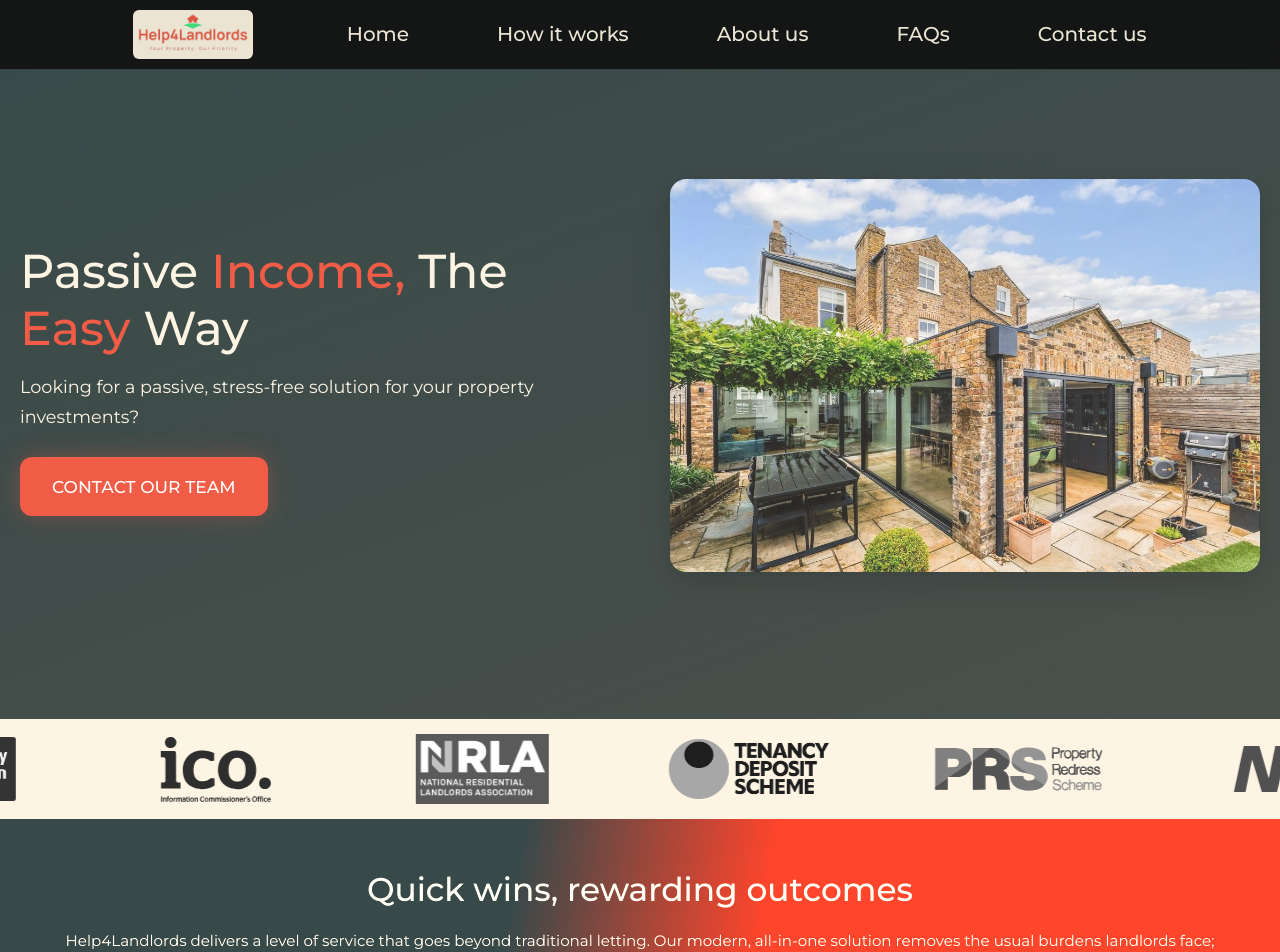
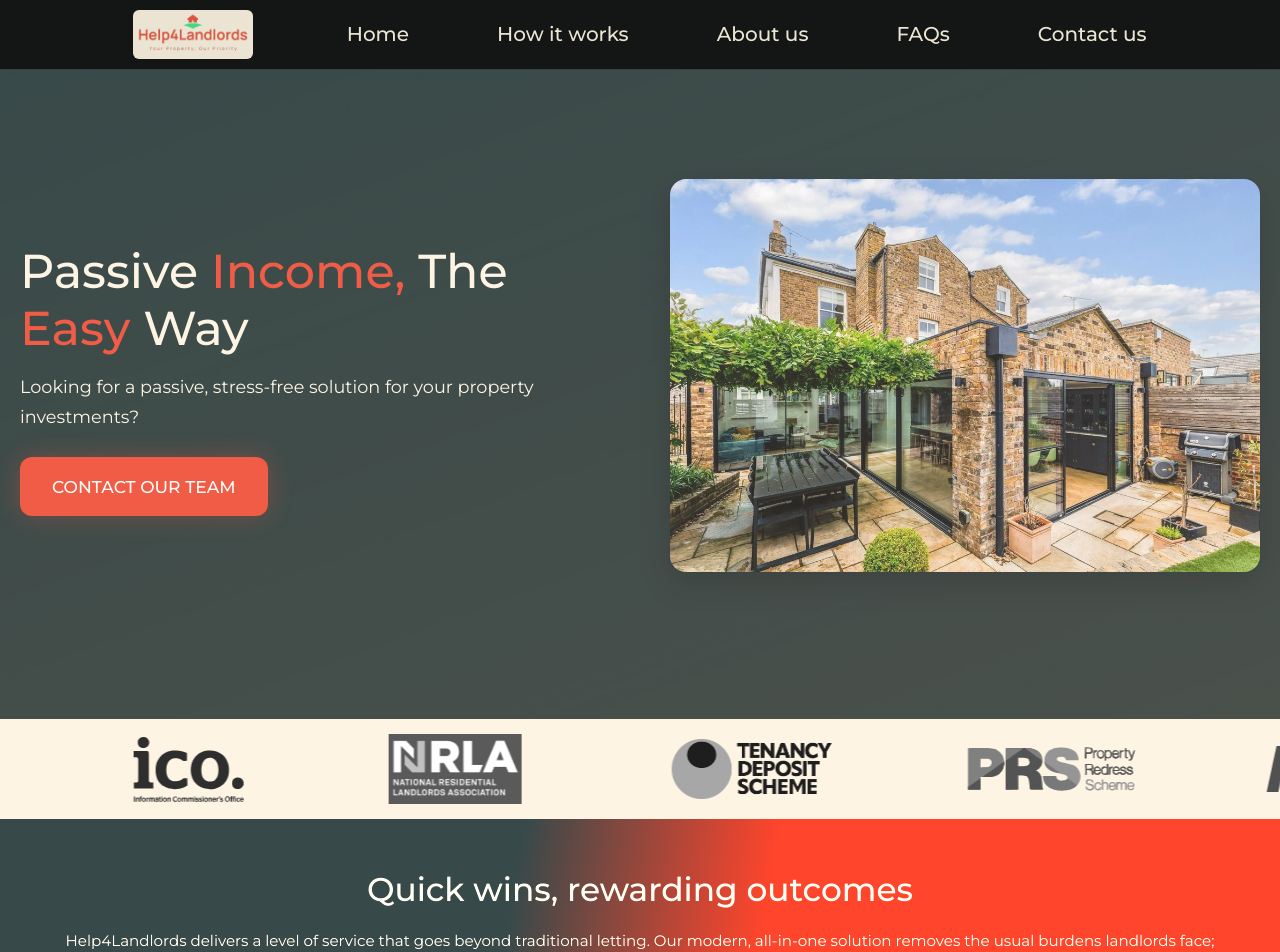
Before and after one commit to Tiger-Catori/Landlord-Website, a React (Vite) app in the folder Landing-Page/: page / in a window 1280 px wide. Shown: the top 952 px of the page. Built offline with nearby package versions, Linux system fonts and the light colour scheme.

Commit message:
Adjusted banner item spacing/gap

```diff
--- a/Landing-Page/src/css/Banner.css
+++ b/Landing-Page/src/css/Banner.css
@@ -76,7 +76,7 @@
 }
 
 .banner__img:nth-child(6) {
-    margin-right: -3rem;
+    margin-left: 3rem;
 }
 
 .banner__img:hover {
```
